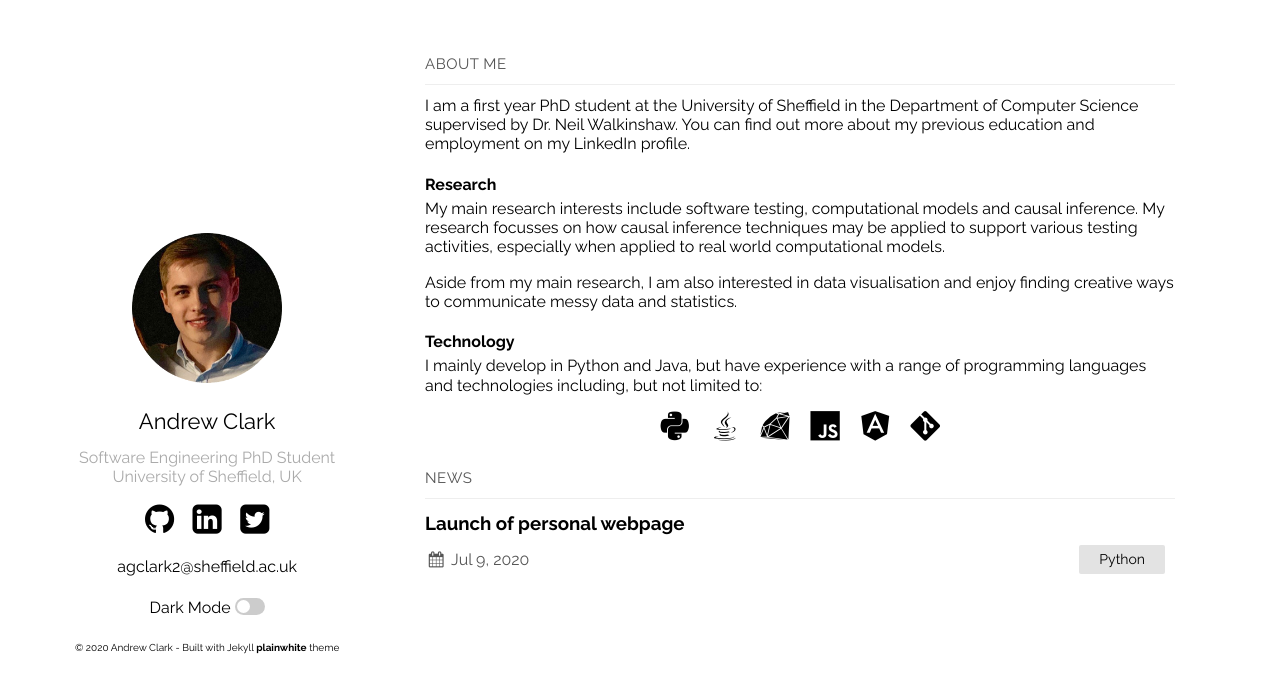
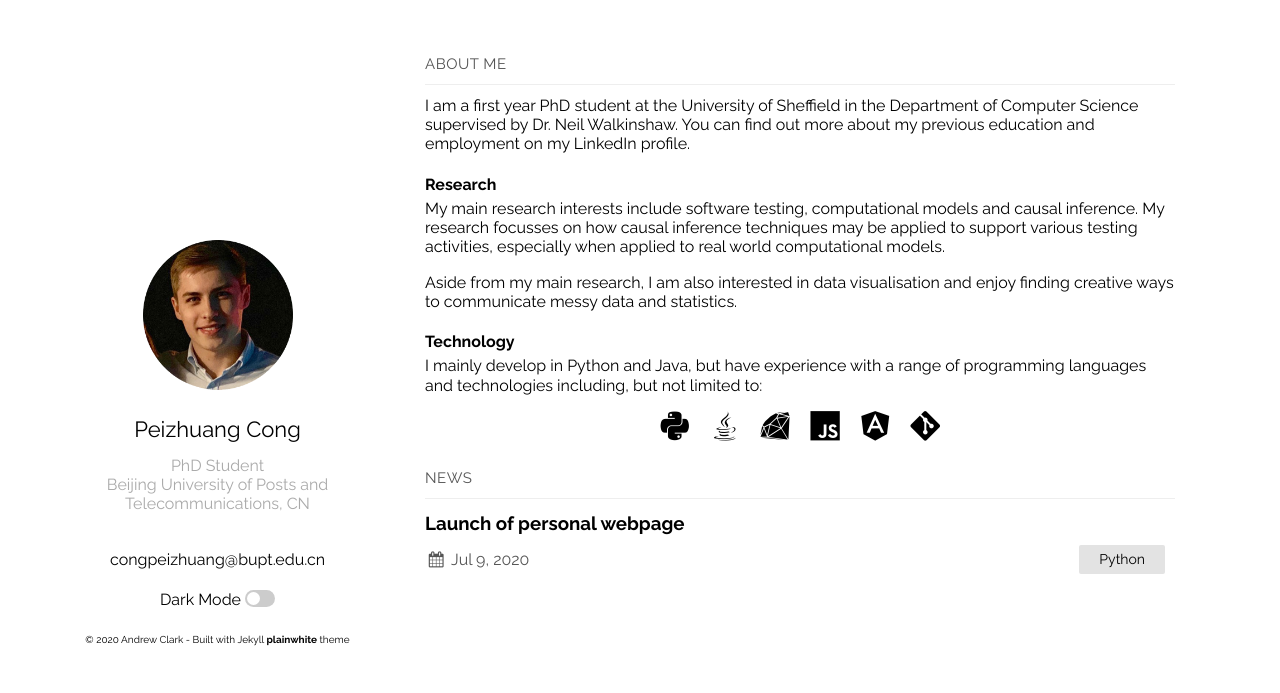
Before and after one commit to congpeizhuang/congpeizhuang.github.io, a Jekyll site: the page built from index.md, in a window 1280 px wide. Shown: the top 693 px of the page. Built offline with Jekyll 4.4.1, drawn with Linux system fonts in a browser that asks for light colours.

Commit message:
Update _config.yml

```diff
--- a/_config.yml
+++ b/_config.yml
@@ -18,16 +18,15 @@
 # You can create any custom variable you would like, and they will be accessible
 # in the templates via {{ site.myvariable }}.
 
-title: Andrew Clark
-email: agclark2@sheffield.ac.uk
+title: Peizhuang Cong
+email: congpeizhuang@bupt.edu.cn
 description: >- # this means to ignore newlines until "baseurl:"
-  PhD student in the Department of Computer Science at the University
-  of Sheffield. My research interests include techniques for testing
-  computational models, causal inference, statistics and machine learning.
+  PhD student in the State Key Laboratory Of Networking And Switching Technology of Beijing University of Posts and Telecommunications.
+  My research interests include the next generation network architecture and mobile Internet.
 baseurl: "" # the subpath of your site, e.g. /blog
-url: "https://andrewc19.github.io/" # the base hostname & protocol for your site, e.g. http://example.com
-twitter_username: andrew_gclark
-github_username:  AndrewC19
+url: "https://congpeizhuang.github.io/" # the base hostname & protocol for your site, e.g. http://example.com
+twitter_username:
+github_username:  congpeizhuang
 
 # Build settings
 theme: plainwhite
@@ -42,16 +41,16 @@ plainwhite:
   #     url: "/#posts-label"
   dark_mode: true
   tagline: |
-    Software Engineering PhD Student
-    University of Sheffield, UK
-  name: Andrew Clark
+    PhD Student
+    Beijing University of Posts and Telecommunications, CN
+  name: Peizhuang Cong
   date_format: "%b %-d, %Y"
   sitemap: false
 
-  social_links:
-    twitter: andrew_gclark
-    github: andrewc19
-    linkedIn: in/andrewc19/ # format: locale/username
+  #social_links:
+    #twitter: andrew_gclark
+    #github: andrewc19
+    #linkedIn: in/andrewc19/ # format: locale/username
 
 style: light
 listen_for_clients_preferred_style: true
```
